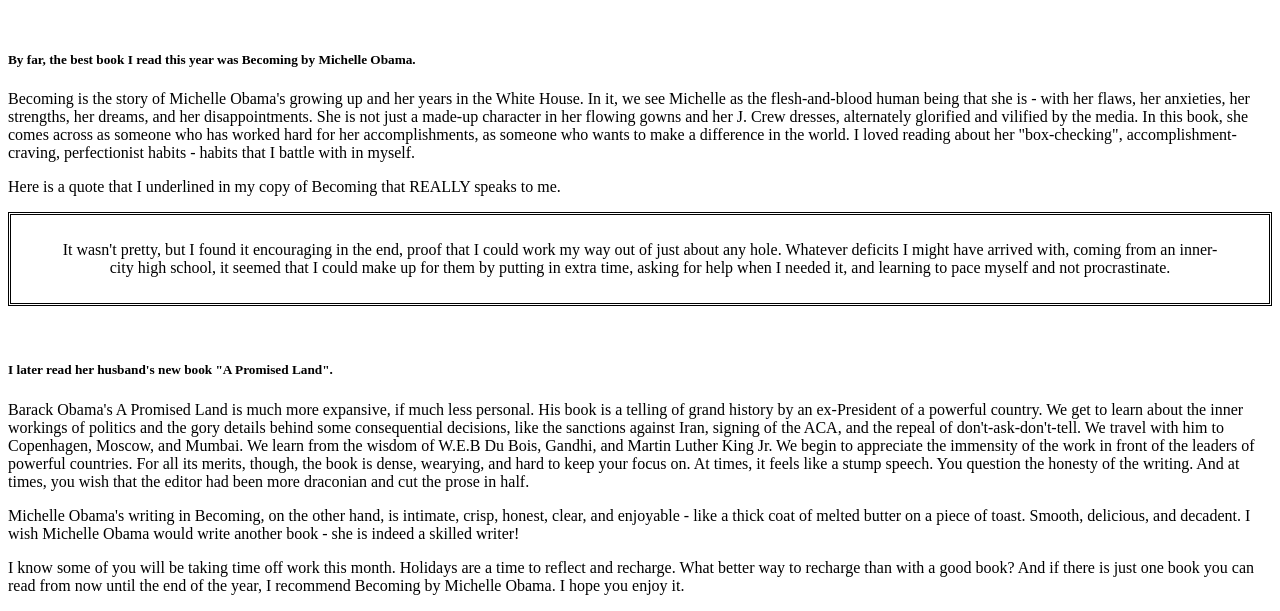
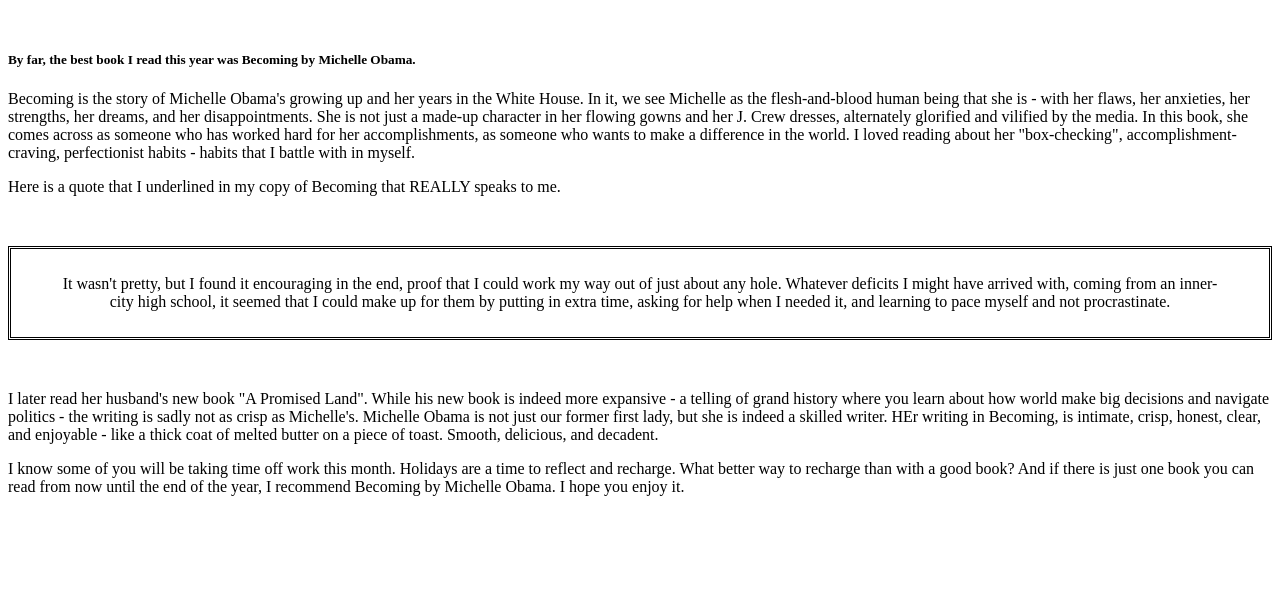
Before and after one commit to ThisisRajiRaj/thisisrajiraj.github.io, a Jekyll site: the page posts/yearinreview2020.html, which Jekyll copies as it is, in a window 1280 px wide and 900 px high, scrolled down 2192 px, cut to the strip 289-900 px from the top of the window. Built offline with Jekyll 4.4.1, drawn with Linux system fonts in a browser that asks for light colours; after the commit the page ends 2993 px from its top, so only the background shows below that.

Commit message:
adding new post about year in review

```diff
--- a/posts/yearinreview2020.html
+++ b/posts/yearinreview2020.html
@@ -153,6 +153,7 @@
     Here is a quote that I underlined in my copy of Becoming that REALLY speaks
     to me.
 </p>
+<br/>
 <p>
     <div align="center" style="border-style:double;border-color:black;padding:10px">
         <blockquote>
@@ -165,29 +166,14 @@
     </div>
 
 </p>
-
 <br/>
-<h5>
-    I later read her husband's new book "A Promised Land".
-</h5>
 <p>
-    Barack Obama's A Promised Land is much more expansive, if much less
-    personal. His book is a telling of grand history by an ex-President
-    of a powerful country. We get to learn about the inner workings of
-    politics and the gory details behind some consequential decisions, like the
-    sanctions against Iran, signing of the ACA, and the repeal of don't-ask-don't-tell. We travel with him to Copenhagen, Moscow, and Mumbai. We learn
-    from the wisdom of W.E.B Du Bois, Gandhi, and Martin Luther King Jr. We
-    begin to appreciate the immensity of the work in front of the leaders of
-    powerful countries. For all its merits, though, the book is dense,
-    wearying, and hard to keep your focus on. At times, it feels like a stump
-    speech. You question the honesty of the writing. And at times, you wish
-    that the editor had been more draconian and cut the prose in half.
-</p>
-<p>
-    Michelle Obama's writing in Becoming, on the other hand, is intimate,
+    I later read her husband's new book "A Promised Land". While his new book is indeed more
+    expansive - a telling of grand history where you learn about how world make big decisions and
+    navigate politics - the writing is sadly not as crisp as Michelle's. Michelle Obama is not just our
+    former first lady, but she is indeed a skilled writer. HEr writing in Becoming, is intimate,
     crisp, honest, clear, and enjoyable - like a thick coat of melted butter on
-    a piece of toast. Smooth, delicious, and decadent. I wish Michelle Obama
-    would write another book - she is indeed a skilled writer!
+    a piece of toast. Smooth, delicious, and decadent.
 </p>
 <p>
     I know some of you will be taking time off work this month. Holidays are a
```
